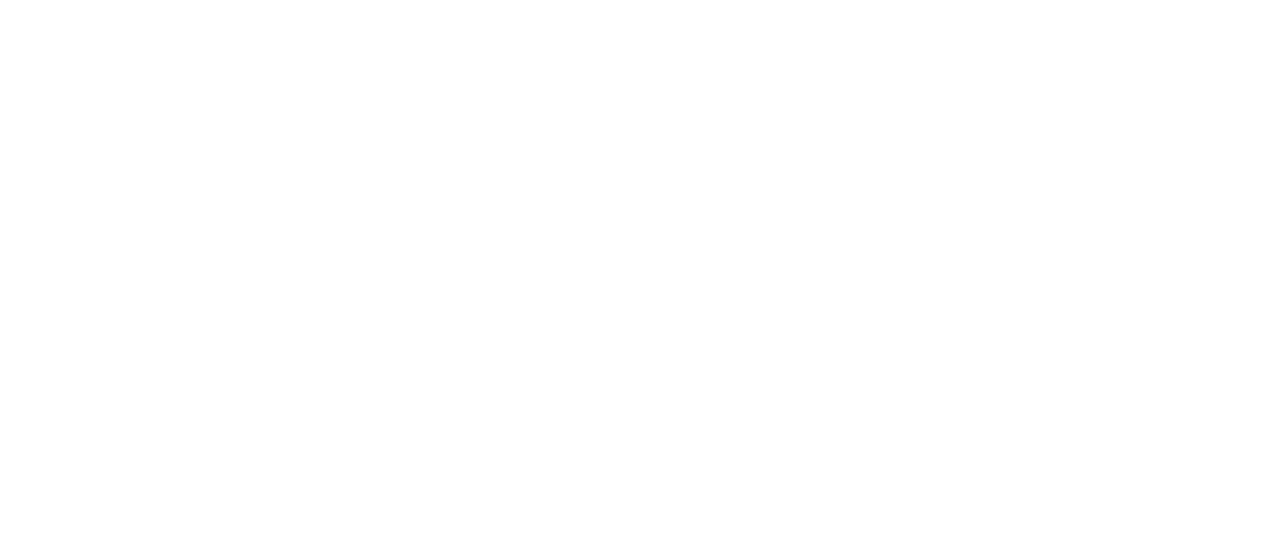
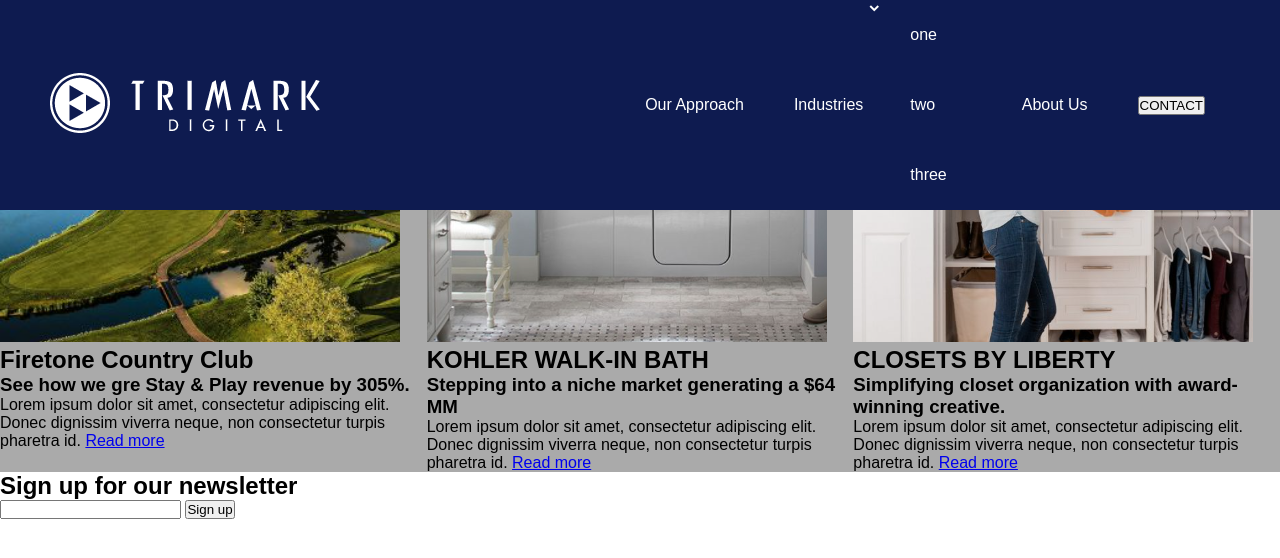
Before and after one commit to ccarper03/TriMark_TakeHomeTest, a plain HTML site: page index.html in a window 1280 px wide. Drawn offline with nearby package versions, Linux system fonts and the light colour scheme.

Commit message:
Pure HTML,CSS

```diff
--- a/index.html
+++ b/index.html
@@ -5,21 +5,79 @@
     <meta name="viewport" content="width=device-width, initial-scale=1.0">
     <link rel="stylesheet" href="/styles/style.css">
     <title>Interview Project</title>
+    <!-- Boxicons CSS -->
+    <link href='https://unpkg.com/boxicons@2.1.4/css/boxicons.min.css' rel='stylesheet'>
 </head>
 <body>
-     <!-- Nav -->
-    <header id="header">
+    <!-- navbar -->
+    <nav>
+        <div class="navbar">
+            <div class="logo">
+                <a href="#">
+                    <img src="img/Logo.png" height="60px" alt="">
+                </a>
+            </div>
+            <div class="nav-links">
+                <ul class="links">
+                    <li>
+                        <a href="#">Our Approach</a>
+                    </li>
+                    <li>
+                        <a href="#">Industries</a>
+                        <i class='bx bxs-chevron-down arrow'></i>
+                        <ul class="dropdown-sub-menu menu">
+                            <li><a href="#">one</a></li>
+                            <li><a href="#">two</a></li>
+                            <li><a href="#">three</a></li>
+                        </ul>
+                    </li>
+                    <li>
+                        <a href="#">About Us</a>
 
-    </header>
+                    </li>
+                    <li>
+                        <Button>CONTACT</Button>
+                    </li>
+                </ul>
+            </div>
+        </div>
+    </nav>
 
     <!-- Features -->
-    <section id="features">
-
+    <section id="features" class="row">
+        <div class="column" style="background-color:#aaa;">
+            <img src="img/firestone.png" alt="">
+            <h2>Firetone Country Club</h2>
+            <h3>See how we gre Stay & Play revenue by 305%.</h3>
+            <P>
+                Lorem ipsum dolor sit amet, consectetur adipiscing elit. Donec dignissim viverra neque, non consectetur turpis pharetra id. <span><a href="#">Read more</a></span>
+            </P>
+        </div>
+        <div class="column" style="background-color:#aaa;">
+            <img src="img/kohler.png" alt="">
+            <h2>KOHLER WALK-IN BATH</h2>
+            <h3>Stepping into a niche market generating a $64 MM</h3>
+            <P>
+                Lorem ipsum dolor sit amet, consectetur adipiscing elit. Donec dignissim viverra neque, non consectetur turpis pharetra id. <span><a href="#">Read more</a></span>
+            </P>
+        </div>
+        <div class="column" style="background-color:#aaa;">
+            <img src="img/closests.png" alt="">
+            <h2>CLOSETS BY LIBERTY</h2>
+            <h3>Simplifying closet organization with award-winning creative.</h3>
+            <P>
+                Lorem ipsum dolor sit amet, consectetur adipiscing elit. Donec dignissim viverra neque, non consectetur turpis pharetra id. <span><a href="#">Read more</a></span>
+            </P>
+        </div>
     </section>
 
     <!-- CTA -->
-    <section id="cta">
-
+    <section id="cta" class="row">
+        <div class="column">
+            <h2>Sign up for our newsletter</h2>
+            <input type="email" name="" id="">
+            <button>Sign up</button>
+        </div>
     </section>
 </body>
 </html>
--- a/styles/style.scss
+++ b/styles/style.scss
@@ -0,0 +1,91 @@
+* {
+    padding: 0;
+    margin: 0;
+    box-sizing: border-box;
+    font-family: Arial, Helvetica, sans-serif;
+}
+
+nav{
+    position: fixed;
+    top: 0;
+    left: 0;
+    width: 100%;
+    height: 70px;
+    background:#0E1B50 0% 0% no-repeat padding-box ;
+}
+nav .navbar .logo{
+padding-top: 32.5px;
+padding-bottom: 32.5px;
+}
+nav .navbar{
+    max-width: 1440px;
+    background-color: #0E1B50;
+    margin: auto;
+    display: flex;
+    align-items: center;
+    justify-content: space-between;
+    padding: 0 50px;
+}
+
+nav .navbar .nav-links {
+    height: 100%;
+    line-height: 70px;
+}
+
+nav .navbar .nav-links .links {
+    display: flex;
+}
+
+nav .navbar .nav-links .links li{
+    position: relative;
+    display: flex;
+    align-items: center;
+    list-style: none;
+    padding: 0 25px;
+}
+
+nav .navbar .nav-links .links li a {
+    color: #fff;
+    text-decoration: none;
+    white-space: nowrap;
+}
+
+nav .navbar .nav-links .links li .arrow {
+    height: 100%;
+    width: 22px;
+    text-align: center;
+    color: #fff;
+    transition: all 0.3 ease;
+}
+
+nav .navbar .nav-links .links li:hover .arrow{
+    transform:rotate(180deg);
+}
+
+nav .navbar .nav-links .links menu{
+    position: absolute;
+    top:70px;
+    left: 0;
+    background: #0E1B50;
+    line-height: 40px;
+}
+
+nav .navbar .nav-links .links menu li a{
+    color: #e7e7e7;
+}
+
+// header .container{
+// display: flex;
+// display: -webkit-flex;
+// flex-direction: row;
+// font-size: 20px;
+// height: 125px;
+// background:#0E1B50 0% 0% no-repeat padding-box;
+// color: white;
+// }
+
+/* Container for flexboxes */
+.row {
+display: -webkit-flex;
+display: flex;
+}
```
Also changed, not shown: img/Logo.png (added), img/closests.png (added), img/firestone.png (added), img/kohler.png (added), styles/style.css, 3 other files.
